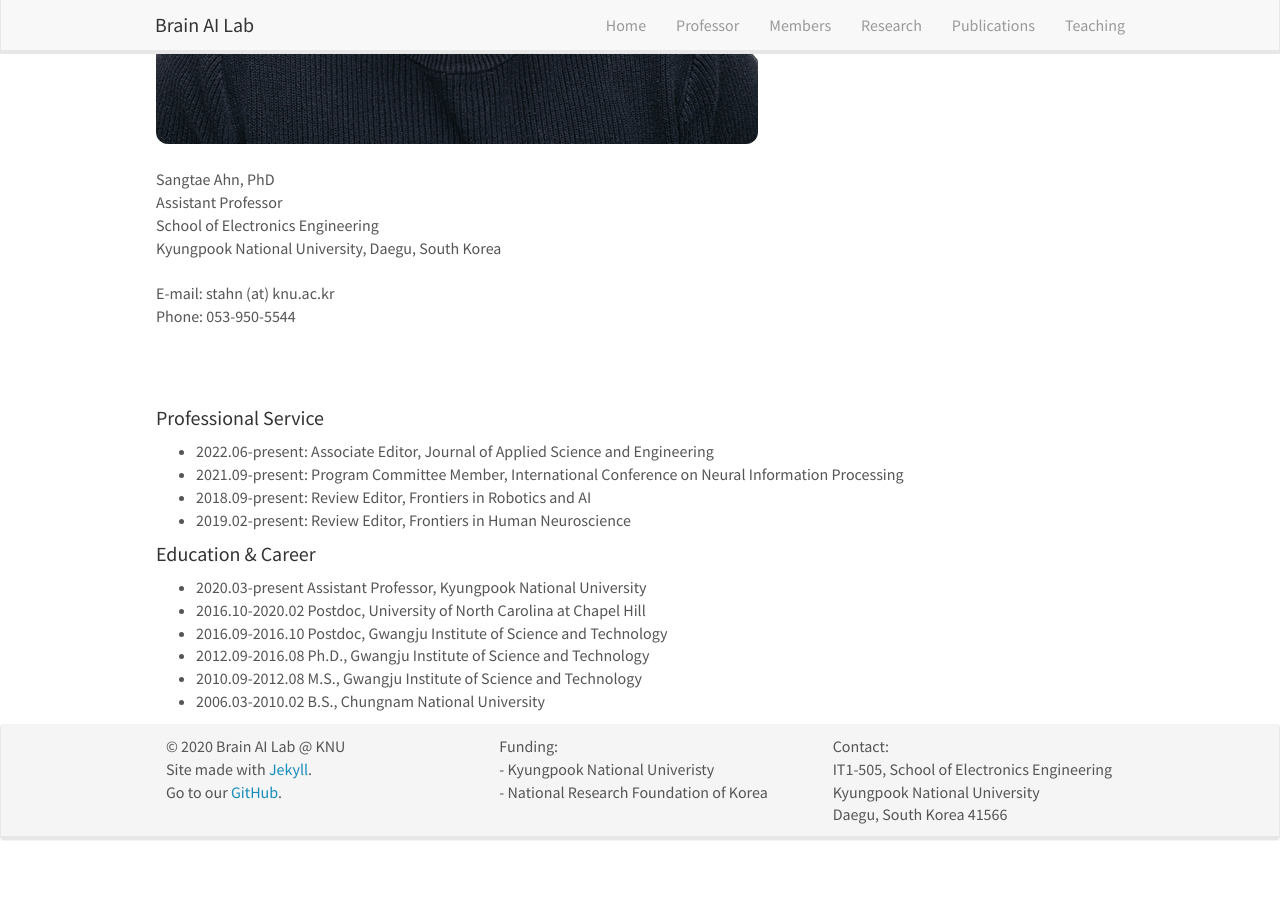
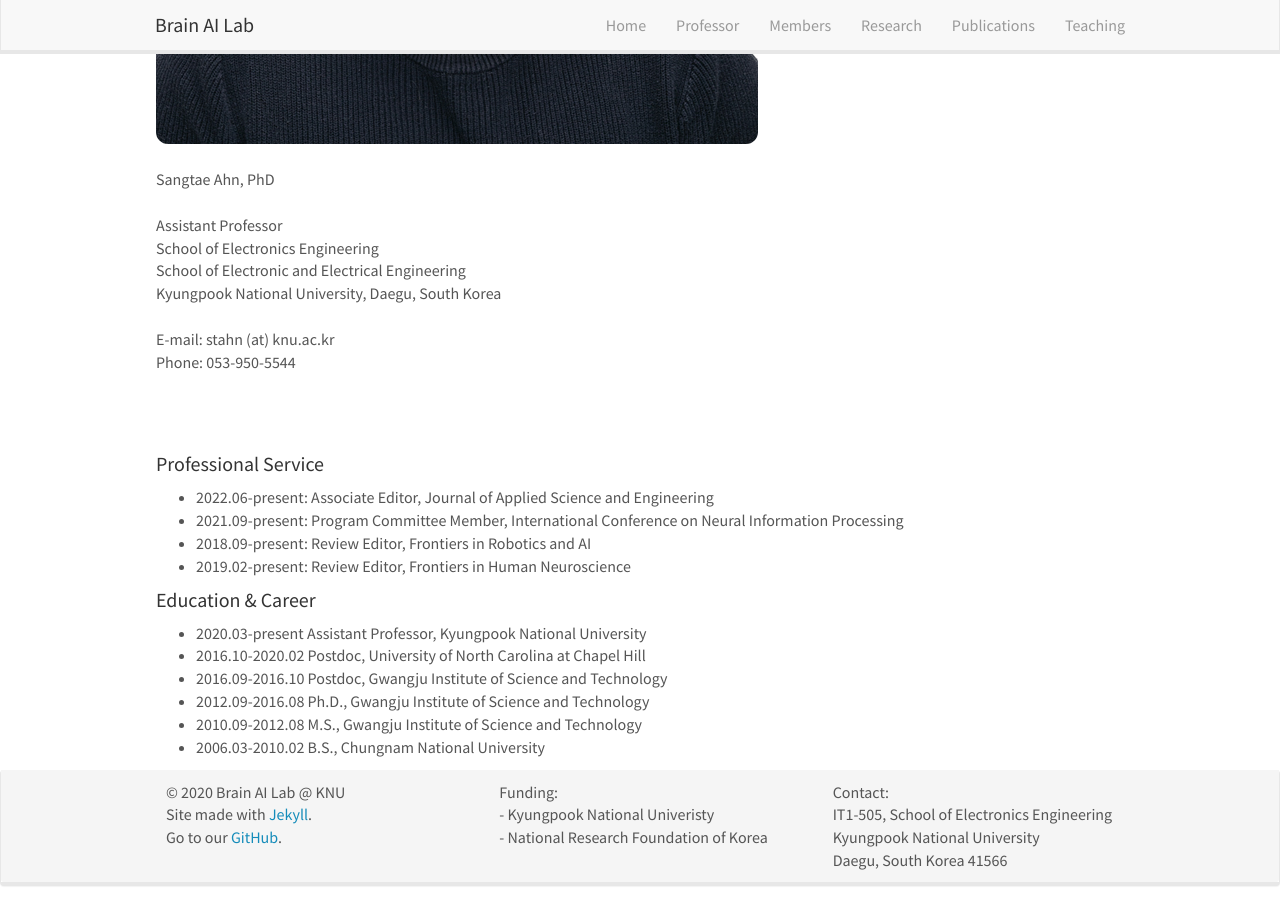
Before and after one commit to KNU-BrainAI/knu-brainai.github.io, a Jekyll site: the page built from _pages/professor.md, in a window 1280 px wide and 900 px high, scrolled down 545 px. Built offline with Jekyll 4.4.1, drawn with Linux system fonts in a browser that asks for light colours; nearby versions of some CDN libraries; before the commit the page ends 1407 px from its top, so only the background shows below that.

Commit message:
Update professor.md

```diff
--- a/_pages/professor.md
+++ b/_pages/professor.md
@@ -8,9 +8,10 @@ permalink: /professor/
 
 ![]({{ site.url }}{{ site.baseurl }}/images/teampic/stahn.jpg){: style="width: 200px; float: left"; margin-right: 100px}
 <br/>
-Sangtae Ahn, PhD <br/>
+Sangtae Ahn, PhD <br/><br/>
 Assistant Professor <br/>
 School of Electronics Engineering<br/>
+School of Electronic and Electrical Engineering<br/>
 Kyungpook National University, Daegu, South Korea<br/>
 <br/>
 E-mail: stahn (at) knu.ac.kr<br/>
```
